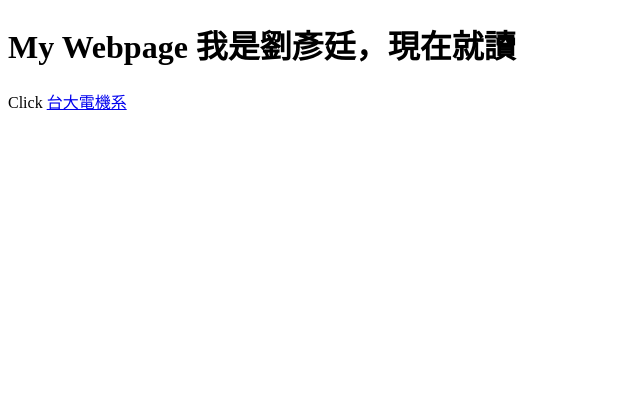
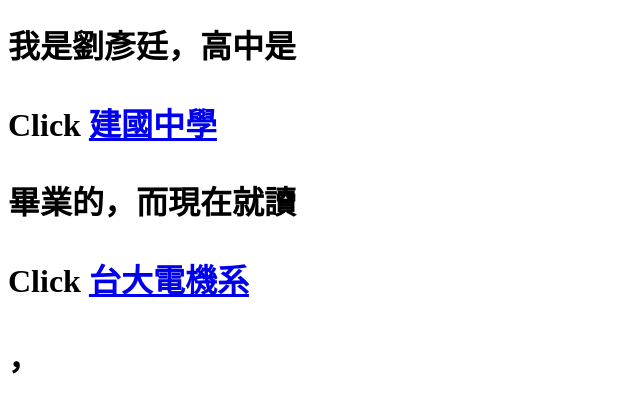
Before and after one commit to yliufn/yliufn.github.io, a plain HTML site: page index.html in a window 1280 px wide. Shown: the whole page, without its empty margins (0-640 px from the left). Drawn offline with Linux system fonts and the light colour scheme.

Commit message:
Update index.html

```diff
--- a/index.html
+++ b/index.html
@@ -4,14 +4,23 @@
     <title>我的網頁(作業3)</title>
   </head>
   <body>
-    <h1>My Webpage
-      我是劉彥廷，現在就讀
-    </h1>
+    <h1>
+      我是劉彥廷，高中是
+    <p>Click
+      <a href = "https://www2.ck.tp.edu.tw/">
+        建國中學
+      </a>
+    </p>
+      畢業的，而現在就讀
+
     <p>Click
       <a href = "https://web.ee.ntu.edu.tw/">
          台大電機系
       </a>
-     </p>
+    </p>
+      ，
+
+    </h1>
 
 
 
```
